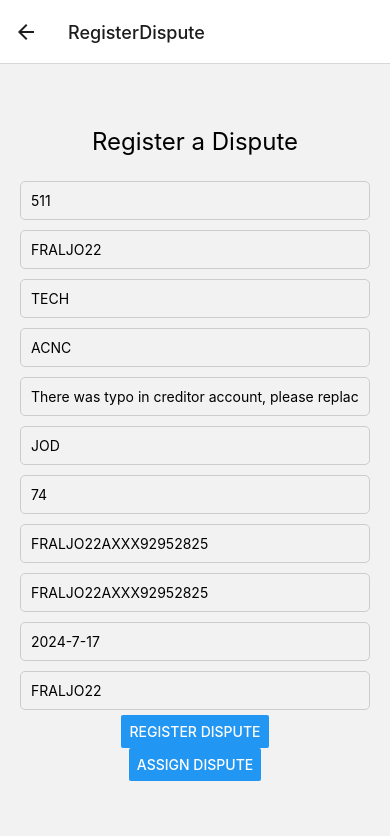
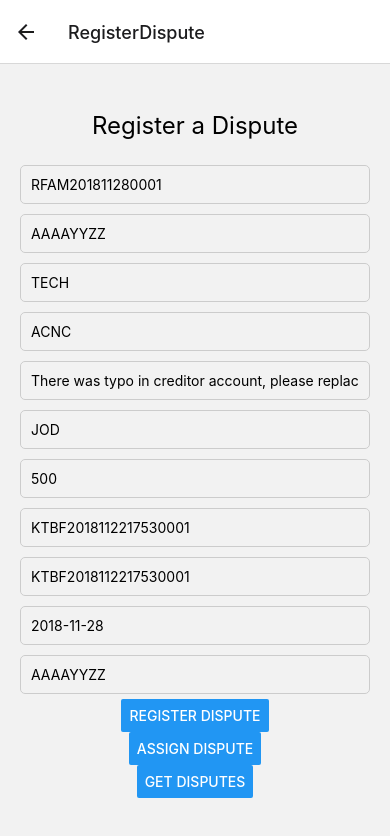
Before and after one commit to ziadimaish-Dimensions/hackathon-user, a React Native app: screen /RegisterDispute in a window 390 px wide. Shown: the top 836 px of the page. Built offline with nearby package versions, Linux system fonts and the light colour scheme.

Commit message:
implementing  get disputes api

```diff
--- a/src/components/RegisterDisputeScreen.js
+++ b/src/components/RegisterDisputeScreen.js
@@ -2,23 +2,23 @@ import React, { useState } from "react";
 import { View, Text, TextInput, Button, ScrollView } from "react-native";
 import axios from "axios";
 import { Buffer } from "buffer";
-import { styles } from "../styles/style";
+import { styles } from "../styles/style"; // Ensure the file name is all lowercase
 
 const RegisterDisputeScreen = () => {
-  const [reference, setReference] = useState("511");
-  const [bic, setBic] = useState("FRALJO22");
+  const [reference, setReference] = useState("RFAM201811280001");
+  const [bic, setBic] = useState("AAAAYYZZ");
   const [disputeCategory, setDisputeCategory] = useState("TECH");
   const [subject, setSubject] = useState("ACNC");
   const [message, setMessage] = useState(
     "There was typo in creditor account, please replace it with account 12345678998076"
   );
   const [currency, setCurrency] = useState("JOD");
-  const [value, setValue] = useState("74");
-  const [messageId, setMessageId] = useState("FRALJO22AXXX92952825");
-  const [transactionId, setTransactionId] = useState("FRALJO22AXXX92952825");
-  const [valueDate, setValueDate] = useState("2024-7-17");
+  const [value, setValue] = useState("500");
+  const [messageId, setMessageId] = useState("KTBF2018112217530001");
+  const [transactionId, setTransactionId] = useState("KTBF2018112217530001");
+  const [valueDate, setValueDate] = useState("2018-11-28");
   const [orderingInstitutionBic, setOrderingInstitutionBic] =
-    useState("FRALJO22");
+    useState("AAAAYYZZ");
   const [response, setResponse] = useState(null);
   const [error, setError] = useState(null);
   const [disputeId, setDisputeId] = useState(null);
@@ -95,6 +95,29 @@ const RegisterDisputeScreen = () => {
     } catch (err) {
       console.log("Assign Error:", err.message);
       console.error("Assign Error details:", err);
+      setError(err.response?.data || err.message);
+      setResponse(null);
+    }
+  };
+
+  const handleGetDisputes = async () => {
+    console.log("Getting disputes...");
+    const url = "http://141.147.32.152:11443/api/dmm/v1.0/disputes";
+    const auth = Buffer.from("FRALJO22AXXX:12345678").toString("base64");
+
+    try {
+      const response = await axios.get(url, {
+        headers: {
+          "Content-Type": "application/json; charset=UTF-8",
+          Authorization: `Basic ${auth}`,
+        },
+      });
+      console.log("Get Disputes Response:", response.data);
+      setResponse(response.data);
+      setError(null);
+    } catch (err) {
+      console.log("Get Disputes Error:", err.message);
+      console.error("Get Disputes Error details:", err);
       setError(err.response?.data || err.message);
       setResponse(null);
     }
@@ -183,6 +206,13 @@ const RegisterDisputeScreen = () => {
           handleAssignDispute();
         }}
       />
+      <Button
+        title="Get Disputes"
+        onPress={() => {
+          console.log("Get Disputes button pressed");
+          handleGetDisputes();
+        }}
+      />
       {response && (
         <View style={styles.response}>
           <Text style={styles.responseTitle}>Response:</Text>
```
